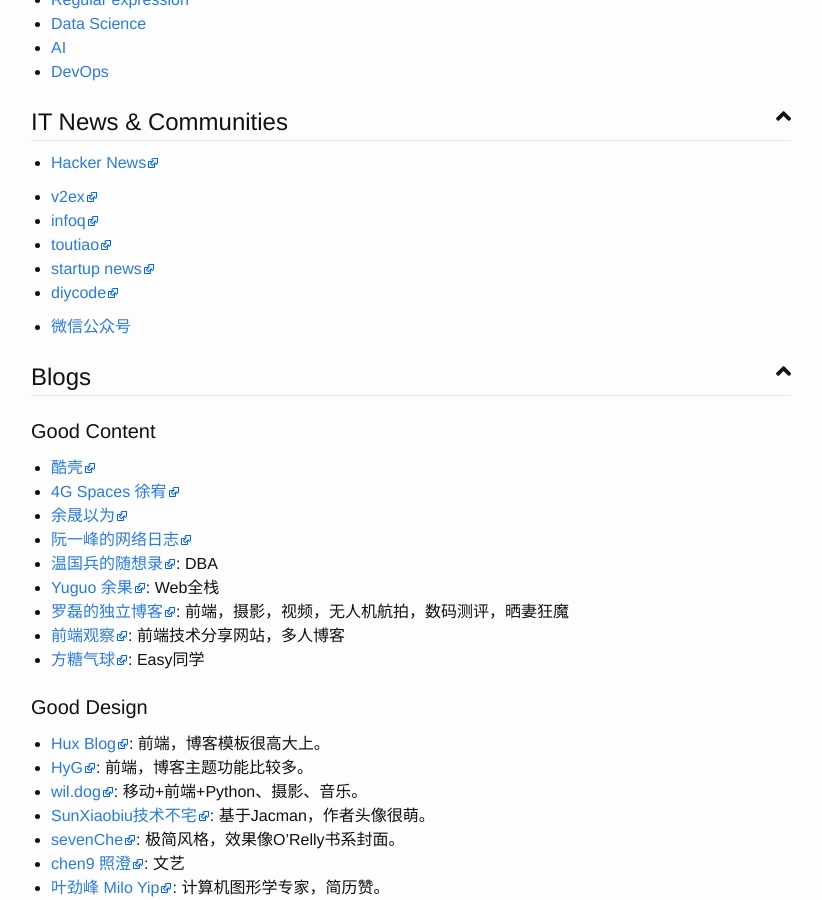
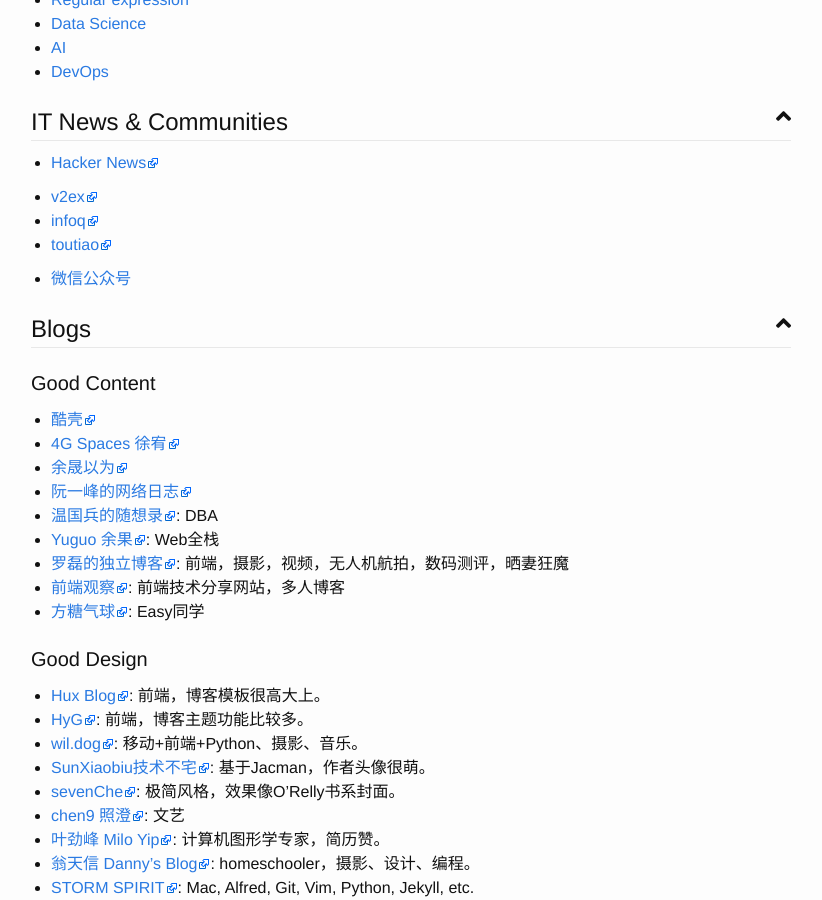
Before and after one commit to flniu/flniu.github.io, a Jekyll site: the page built from wiki/index.md, in a window 1280 px wide and 900 px high, scrolled down 1644 px. Shown: the whole window, without its empty margins (229-1051 px from the left). Built offline with Jekyll 4.4.1, drawn with Linux system fonts in a browser that asks for light colours; nearby versions of some CDN libraries.

Commit message:
update wiki index

```diff
--- a/wiki/index.md
+++ b/wiki/index.md
@@ -69,8 +69,6 @@
 * [v2ex](https://www.v2ex.com/)
 * [infoq](http://www.infoq.com/)
 * [toutiao](https://toutiao.io/)
-* [startup news](http://news.dbanotes.net/)
-* [diycode](https://www.diycode.cc/)
 
 * [微信公众号](weixin-mp/)
 
```
